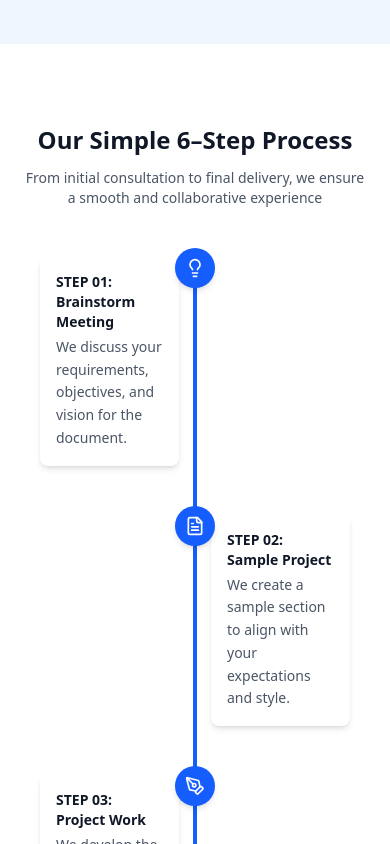
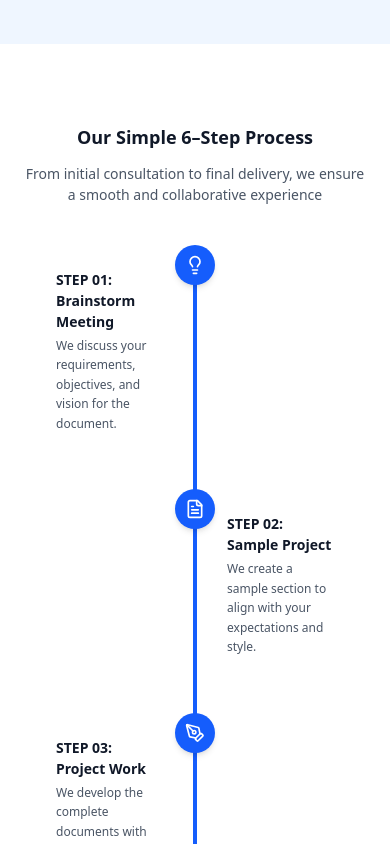
Before and after one commit to Cenzios/Quickdocs, a React (Vite) app: page / in a window 390 px wide. Shown: the part 2720-3564 px from the top of the page. Built offline with nearby package versions, Linux system fonts and the light colour scheme.

Commit message:
Refactor Process component for improved layout and responsiveness

```diff
--- a/src/pages/Process.jsx
+++ b/src/pages/Process.jsx
@@ -59,17 +59,18 @@ const Process = () => {
         transition={{ duration: 0.8 }}
         viewport={{ once: true }}
       >
-        <h2 className="text-2xl sm:text-3xl font-bold text-gray-900 mb-3">
+        <h2 className="text-[18px] sm:text-3xl font-bold text-gray-900 mb-3">
           Our Simple 6–Step Process
         </h2>
-        <p className="text-gray-600 text-sm sm:text-base">
+        <p className="text-gray-600 text-[14px] sm:text-base">
           From initial consultation to final delivery, we ensure a smooth and
           collaborative experience
         </p>
       </motion.div>
 
       {/* -------- Desktop View -------- */}
-      <div className="hidden lg:grid grid-cols-1 lg:grid-cols-2 gap-12 items-start">
+      <div className="hidden lg:block">
+        <div className="grid grid-cols-2 gap-12 items-start">
           {/* Left Side Image */}
           <motion.div
             className="flex justify-center"
@@ -81,7 +82,7 @@ const Process = () => {
             <img
               src={manImage}
               alt="Man working illustration"
-            className="w-[350px] sm:w-[400px] lg:w-[500px] h-auto mt-20 object-contain"
+              className="w-[500px] h-auto mt-20 object-contain"
             />
           </motion.div>
 
@@ -122,10 +123,10 @@ const Process = () => {
                   </motion.div>
 
                   {/* Step Text */}
-                <h3 className="text-lg font-semibold text-gray-900 mb-2">
+                  <h3 className="text-[24px] font-semibold text-gray-900 mb-2">
                     {step.title}
                   </h3>
-                <p className="text-gray-600 text-sm sm:text-base leading-relaxed">
+                  <p className="text-gray-600 text-[20px] leading-relaxed">
                     {step.description}
                   </p>
 
@@ -148,10 +149,12 @@ const Process = () => {
             </div>
           </motion.div>
         </div>
+      </div>
 
       {/* -------- Mobile View -------- */}
+      <div className="block lg:hidden">
         <motion.div
-        className="lg:hidden relative flex flex-col items-center"
+          className="relative flex flex-col items-center"
           initial="hidden"
           whileInView="visible"
           variants={{
@@ -179,14 +182,14 @@ const Process = () => {
               {/* Step content box */}
               <div className="w-1/2 px-4">
                 <motion.div
-                className="bg-white shadow-md rounded-lg p-4"
+                  className="bg-white rounded-lg p-4"
                   whileHover={{ scale: 1.05 }}
                   transition={{ type: "spring", stiffness: 200 }}
                 >
-                <h3 className="text-sm font-bold text-gray-900 mb-1">
+                  <h3 className="text-[14px] font-bold text-gray-900 mb-1">
                     {step.title}
                   </h3>
-                <p className="text-gray-600 text-sm leading-relaxed">
+                  <p className="text-gray-600 text-[12px] leading-relaxed">
                     {step.description}
                   </p>
                 </motion.div>
@@ -208,6 +211,7 @@ const Process = () => {
             </motion.div>
           ))}
         </motion.div>
+      </div>
     </section>
   );
 };
```
Lines whose indentation alone changed are shown as unchanged.
